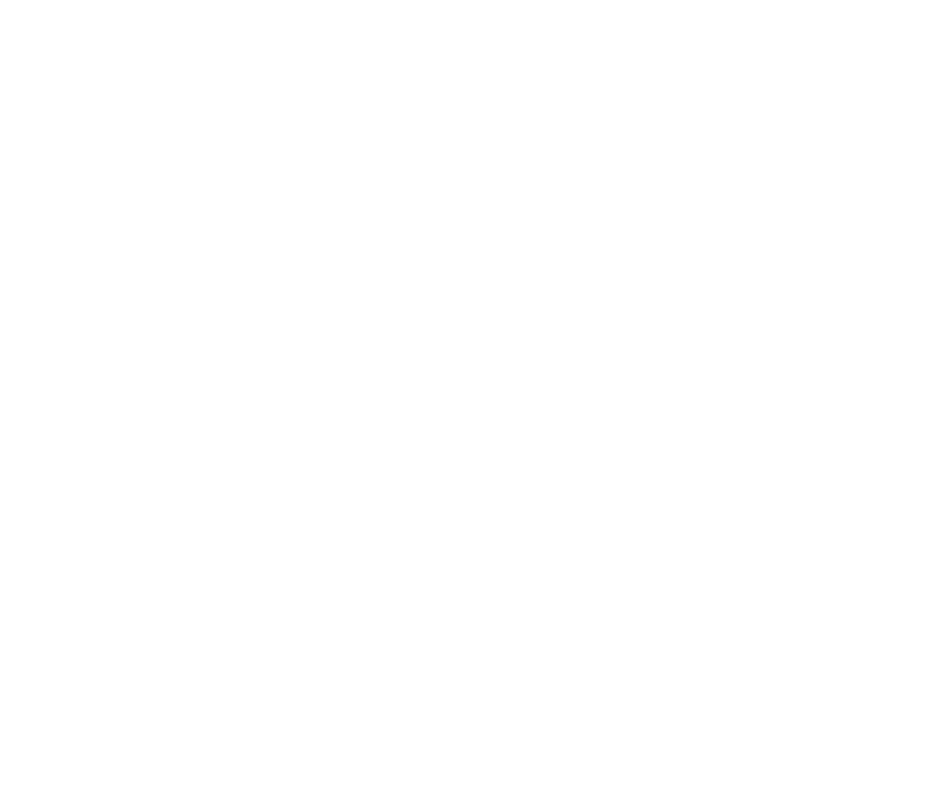
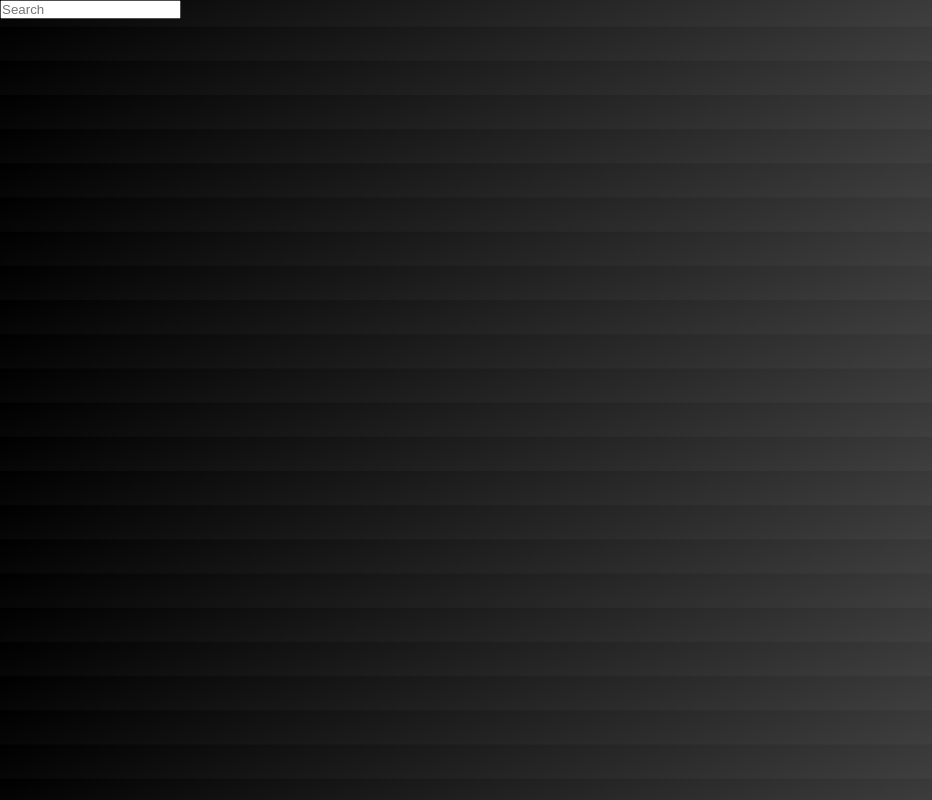
Before and after one commit to BoobekKalmatov/shutter, a React (Create React App) app: page /lenta in a window 1280 px wide. Before the commit this address had no page. Shown: the whole page, without its empty margins (0-932 px from the left). Built offline with nearby package versions, Linux system fonts and the light colour scheme.

Commit message:
new checkout lenta

```diff
--- a/src/App.jsx
+++ b/src/App.jsx
@@ -1,5 +1,6 @@
 import {Route, Routes} from 'react-router-dom'
 import './App.css';
+import Lenta from './components/Lenta/Lenta';
 import Login from './components/Login/Login';
 import Navigation from './components/Navigation/Navigation';
 import Profile from './components/Profile/Profile';
@@ -14,6 +15,7 @@
         <Route path='/profile' element={<Profile/>}/>
         <Route path='/login' element={<Login/>}/>
         <Route path='/register' element={<Register/>}/>
+        <Route path='/lenta' element={<Lenta/>}/>
       </Routes>
 
     </>
--- a/src/components/Lenta/Lenta.jsx
+++ b/src/components/Lenta/Lenta.jsx
@@ -1,8 +1,58 @@
 import React from 'react'
+import styles from './Lenta.module.css';
+import lentatestimg from '../../images/animetestphoto.jpg'
 
 function Lenta() {
+
+    const dataContent = [
+        {akaunt: 'beka_2006', id: 1, image: {lentatestimg}, description: 'Lorem ipsum dolor sit, amet consectetur adipisicing elit. Rem, consequatur.', hashtags: '#anime #animephoto'},
+        {akaunt: 'beka_2006', id: 2, image: {lentatestimg}, description: 'Lorem ipsum dolor sit, amet consectetur adipisicing elit. Rem, consequatur.', hashtags: '#anime #animephoto'},
+        {akaunt: 'beka_2006', id: 4, image: {lentatestimg}, description: 'Lorem ipsum dolor sit, amet consectetur adipisicing elit. Rem, consequatur.', hashtags: '#anime #animephoto'},
+        {akaunt: 'beka_2006', id: 5, image: {lentatestimg}, description: 'Lorem ipsum dolor sit, amet consectetur adipisicing elit. Rem, consequatur.', hashtags: '#anime #animephoto'},
+        {akaunt: 'beka_2006', id: 6, image: {lentatestimg}, description: 'Lorem ipsum dolor sit, amet consectetur adipisicing elit. Rem, consequatur.', hashtags: '#anime #animephoto'},
+        {akaunt: 'beka_2006', id: 7, image: {lentatestimg}, description: 'Lorem ipsum dolor sit, amet consectetur adipisicing elit. Rem, consequatur.', hashtags: '#anime #animephoto'},
+        {akaunt: 'beka_2006', id: 8, image: {lentatestimg}, description: 'Lorem ipsum dolor sit, amet consectetur adipisicing elit. Rem, consequatur.', hashtags: '#anime #animephoto'},
+        {akaunt: 'beka_2006', id: 9, image: {lentatestimg}, description: 'Lorem ipsum dolor sit, amet consectetur adipisicing elit. Rem, consequatur.', hashtags: '#anime #animephoto'},
+        {akaunt: 'beka_2006', id: 10, image: {lentatestimg}, description: 'Lorem ipsum dolor sit, amet consectetur adipisicing elit. Rem, consequatur.', hashtags: '#anime #animephoto'},
+        {akaunt: 'beka_2006', id: 11, image: {lentatestimg}, description: 'Lorem ipsum dolor sit, amet consectetur adipisicing elit. Rem, consequatur.', hashtags: '#anime #animephoto'},
+        {akaunt: 'beka_2006', id: 12, image: {lentatestimg}, description: 'Lorem ipsum dolor sit, amet consectetur adipisicing elit. Rem, consequatur.', hashtags: '#anime #animephoto'},
+        {akaunt: 'beka_2006', id: 13, image: {lentatestimg}, description: 'Lorem ipsum dolor sit, amet consectetur adipisicing elit. Rem, consequatur.', hashtags: '#anime #animephoto'},
+        {akaunt: 'beka_2006', id: 14, image: {lentatestimg}, description: 'Lorem ipsum dolor sit, amet consectetur adipisicing elit. Rem, consequatur.', hashtags: '#anime #animephoto'},
+        {akaunt: 'beka_2006', id: 15, image: {lentatestimg}, description: 'Lorem ipsum dolor sit, amet consectetur adipisicing elit. Rem, consequatur.', hashtags: '#anime #animephoto'},
+        {akaunt: 'beka_2006', id: 16, image: {lentatestimg}, description: 'Lorem ipsum dolor sit, amet consectetur adipisicing elit. Rem, consequatur.', hashtags: '#anime #animephoto'},
+        {akaunt: 'beka_2006', id: 17, image: {lentatestimg}, description: 'Lorem ipsum dolor sit, amet consectetur adipisicing elit. Rem, consequatur.', hashtags: '#anime #animephoto'},
+    ]
   return (
-    <div>Lenta</div>
+    <div className={styles.lentaComponent}>
+
+        <div className={styles.lentaContainer}>
+
+            <div className={styles.lentaSearh}>
+                <form>
+                    <div className={styles.searchForm}>
+                        <input type="text" placeholder='Search' />
+                    </div>
+                </form>
+            </div>
+
+
+            <div className={styles.lentaContent}>
+
+                {
+                    dataContent.map(content => {
+                        return (
+                            <div className={styles.lentaBlock} id={content.id}>
+
+                            </div>
+                        )
+                    })
+                }
+
+            </div>
+
+        </div>
+
+    </div>
   )
 }
 
```
Also changed, not shown: src/images/animetestphoto.jpg (added).
